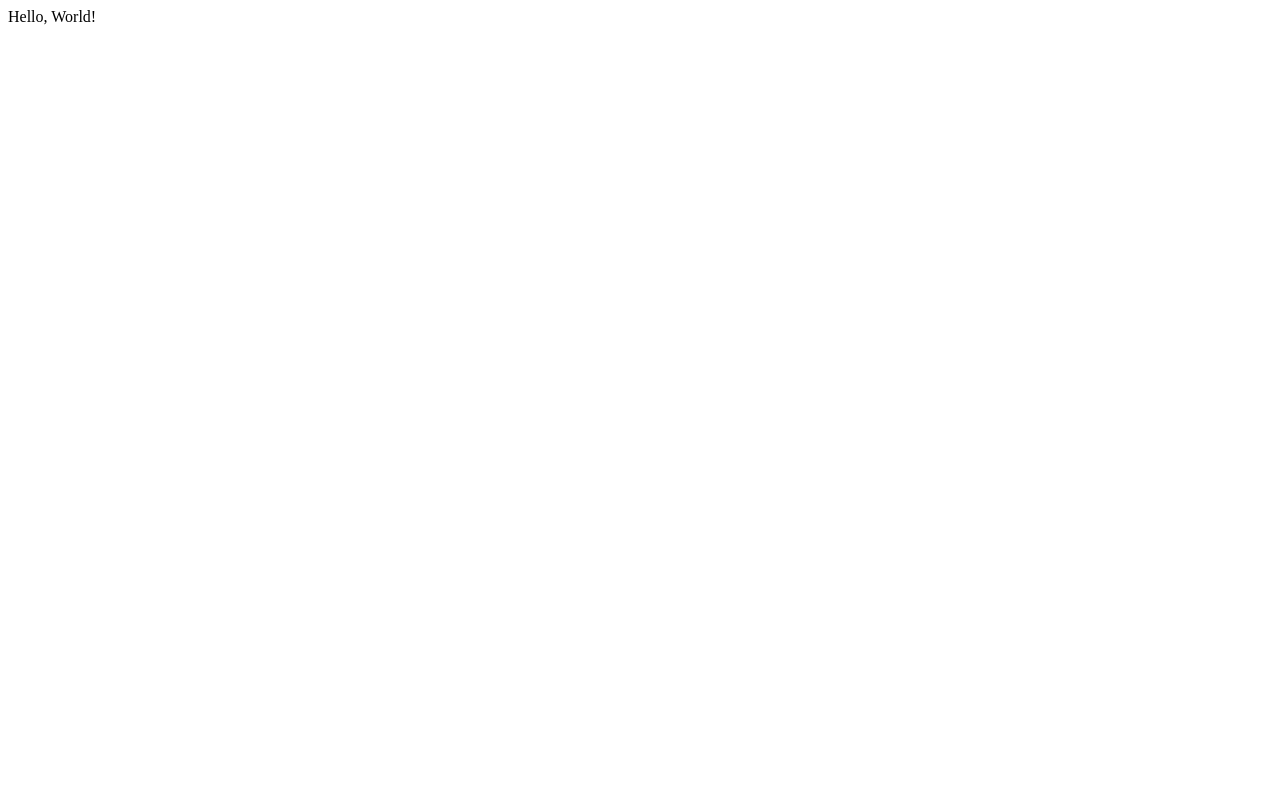
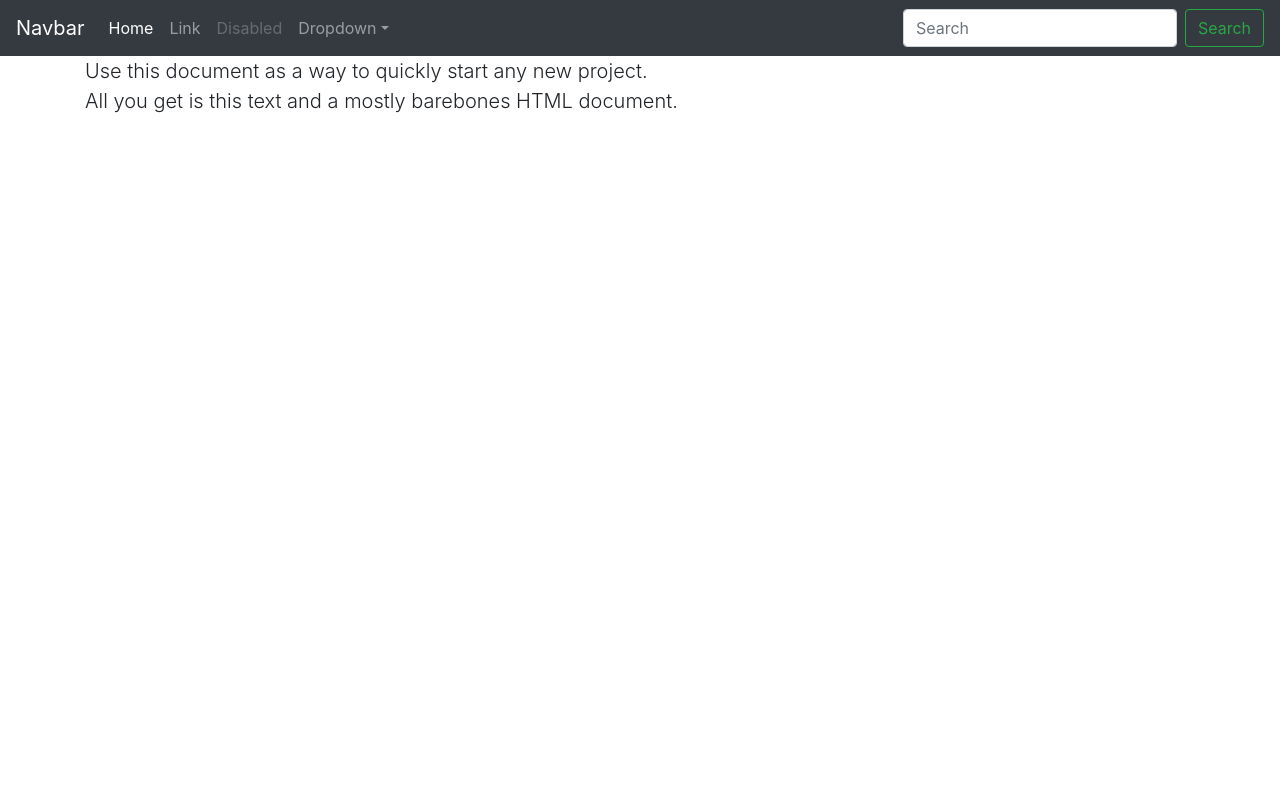
Before and after one commit to alexdloia/pdfload-healthplusplus-2019, a Flask app: page / in a window 1280 px wide. Before the commit the page is almost empty. Run offline with Flask 2, Linux system fonts and the light colour scheme; some libraries are stand-ins or nearby versions.

Commit message:
Got flask to display index template

```diff
--- a/main.py
+++ b/main.py
@@ -1,6 +1,6 @@
-from flask import Flask
+from flask import Flask, render_template, request
 app = Flask(__name__)
 
 @app.route('/')
 def hello_world():
-    return 'Hello, World!'
+    return render_template("index.html")
--- a/templates/index.html
+++ b/templates/index.html
@@ -11,7 +11,7 @@
     <link rel="canonical" href="https://getbootstrap.com/docs/4.0/examples/starter-template/">
 
     <!-- Bootstrap core CSS -->
-    <link href="../../dist/css/bootstrap.min.css" rel="stylesheet">
+    <link rel="stylesheet" href="https://stackpath.bootstrapcdn.com/bootstrap/4.3.1/css/bootstrap.min.css" integrity="sha384-ggOyR0iXCbMQv3Xipma34MD+dH/1fQ784/j6cY/iJTQUOhcWr7x9JvoRxT2MZw1T" crossorigin="anonymous">
 
     <!-- Custom styles for this template -->
     <link href="starter-template.css" rel="stylesheet">
```
